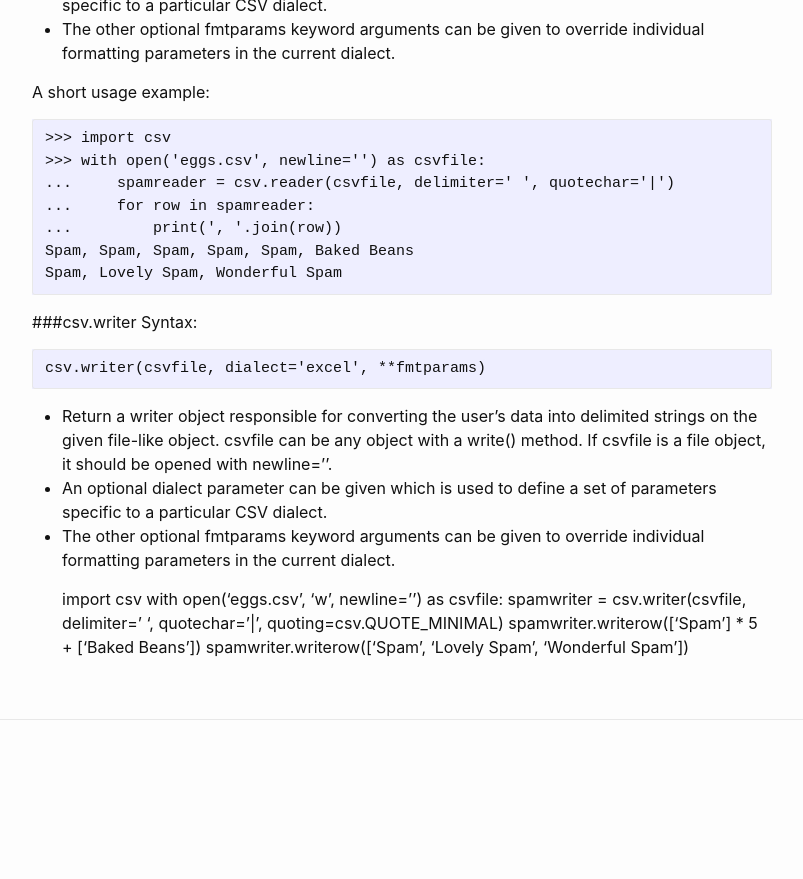
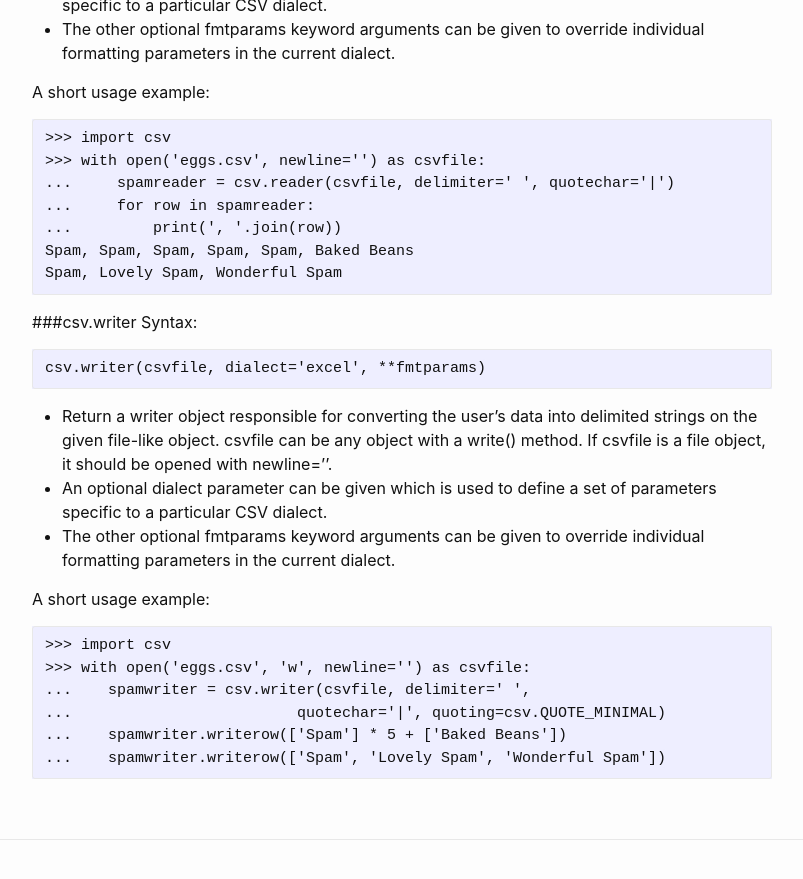
Before and after one commit to dwit013/dwit013.github.io, a Jekyll site: the page built from module/7/file-handling-advanced.md, in a window 1280 px wide and 900 px high, scrolled down 1082 px. Shown: the top 879 px of the window, without its empty margins (238-1041 px from the left). Built offline with Jekyll 4.4.1, drawn with Linux system fonts in a browser that asks for light colours; our own code applies the rules of GitHub Pages for plain Markdown files; before the commit the page ends 1862 px from its top, so only the background shows below that.

Commit message:
Advanced File Handling

```diff
--- a/module/7/file-handling-advanced.md
+++ b/module/7/file-handling-advanced.md
@@ -54,9 +54,11 @@ Syntax:
 * An optional dialect parameter can be given which is used to define a set of parameters specific to a particular CSV dialect.
 * The other optional fmtparams keyword arguments can be given to override individual formatting parameters in the current dialect.
 
-	import csv
-	with open('eggs.csv', 'w', newline='') as csvfile:
-	    spamwriter = csv.writer(csvfile, delimiter=' ',
-		                    quotechar='|', quoting=csv.QUOTE_MINIMAL)
-	    spamwriter.writerow(['Spam'] * 5 + ['Baked Beans'])
-	    spamwriter.writerow(['Spam', 'Lovely Spam', 'Wonderful Spam'])
+A short usage example:
+
+	>>> import csv
+	>>> with open('eggs.csv', 'w', newline='') as csvfile:
+	...    spamwriter = csv.writer(csvfile, delimiter=' ',
+	...	                    quotechar='|', quoting=csv.QUOTE_MINIMAL)
+	...    spamwriter.writerow(['Spam'] * 5 + ['Baked Beans'])
+	...    spamwriter.writerow(['Spam', 'Lovely Spam', 'Wonderful Spam'])
```
